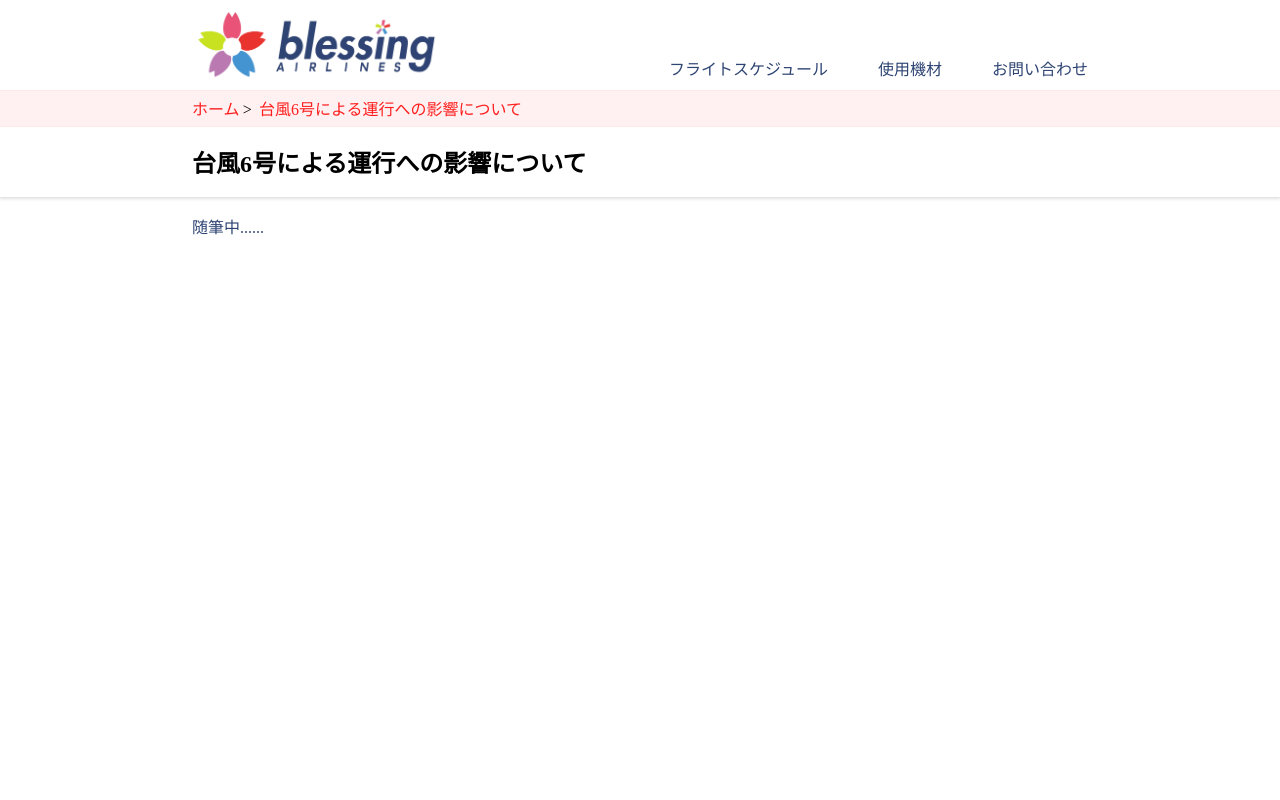
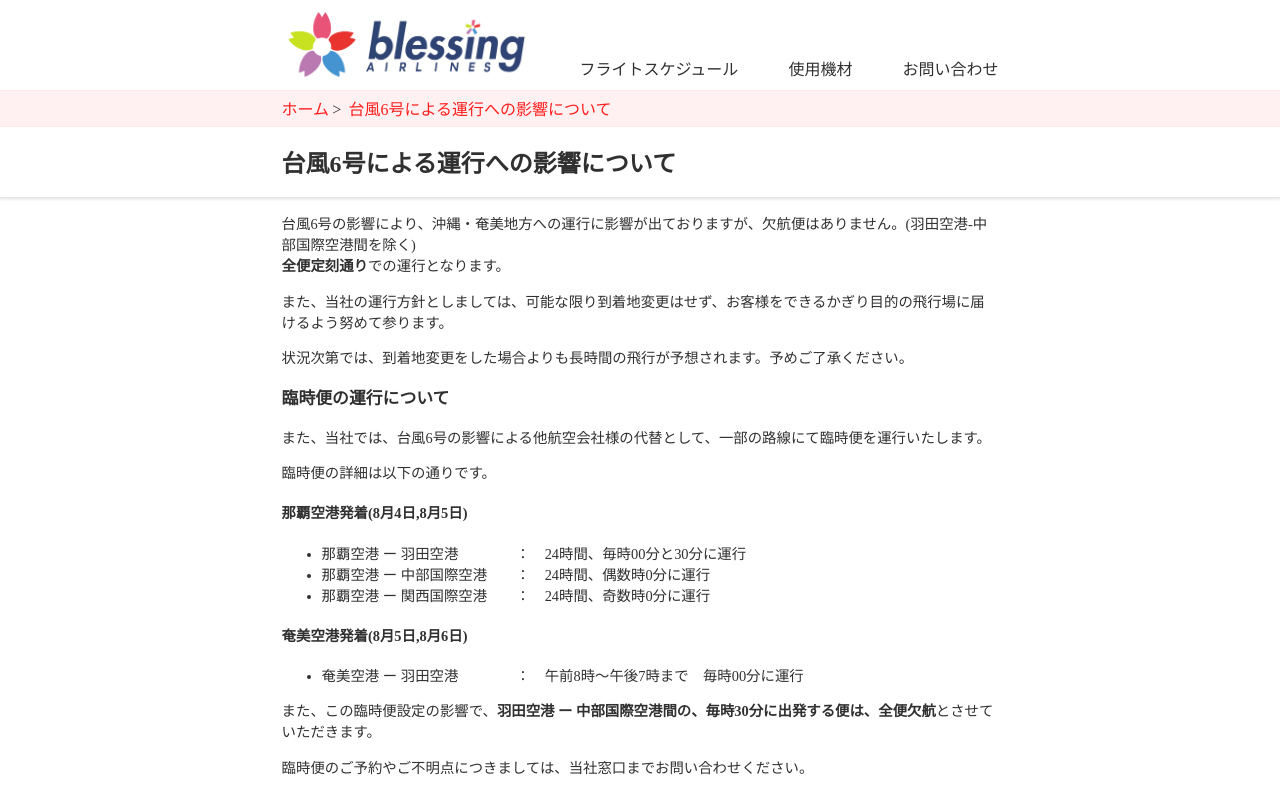
Before and after one commit to blessingairlines/blessingairlines.github.io, a plain HTML site: page posts/2023_typhoon_6.html in a window 1280 px wide. Drawn offline with Linux system fonts and the light colour scheme.

Commit message:
台風6号による運行への影響について

```diff
--- a/css/style.css
+++ b/css/style.css
@@ -1,3 +1,8 @@
+:root {
+	--side_padding: 22%;
+	--text-black: #303030;
+}
+
 header {
 	background-color: #ffffff;
 	height: 90px;
@@ -5,12 +10,13 @@ header {
 
 .header_1, .header_2 {
 	display: flex;
-	padding: 0 15%;
+	padding: 0 var(--side_padding);
 }
 
 .header_1 {
 	height: 55px;
 }
+
 
 .header_1 a img {
 	margin-top: 5px;
@@ -33,7 +39,7 @@ header {
 
 .header_2 p a {
 	text-decoration: none;
-	color: #2e4473;
+	color: var(--text-black);
 }
 
 .header_2 p a:hover {
@@ -46,6 +52,7 @@ img	{
 
 body {
 	margin: 0;
+	color: var(--text-black);
 }
 
 .top-img {
@@ -55,7 +62,7 @@ body {
 }
 
 .notification {
-	padding: 0 15%;
+	padding: 0 var(--side_padding);
 	height: 40px;
 	background-color: #fdd;
 	border-left: solid 8px red;
@@ -69,7 +76,7 @@ body {
 }
 
 p {
-	color: #2e4473;
+	color: var(--text-black);
 }
 
 .notification_message::before {
@@ -83,7 +90,7 @@ p {
 }
 
 .contents_area {
-	padding: 0 15%;
+	padding: 0 var(--side_padding);
 	/*width: 950px;*/
 	margin: auto;
 }
@@ -101,11 +108,15 @@ p {
 }
 
 .page_title h2 {
-	padding: 0 15%;
+	padding: 0 var(--side_padding);
 	/*max-width: 950px;*/
 	/*padding: 0;*/
 	margin: auto;
 	padding-block: 17px;
+}
+
+.page_content {
+	font-size: 0.9rem;
 }
 
 .bread_crambs_wrap {
@@ -116,7 +127,7 @@ p {
 }
 
 .bread_crambs {
-	padding: 0 15%;
+	padding: 0 var(--side_padding);
 	/*width: 950px;*/
 	margin: 0 auto;
 	padding-block: 5px;
--- a/posts/2023_typhoon_6.html
+++ b/posts/2023_typhoon_6.html
@@ -29,7 +29,24 @@
 			<h2>台風6号による運行への影響について</h2>
 		</div>
 		<div class="page_content">
-			<p>随筆中......</p>
+			<p>台風6号の影響により、沖縄・奄美地方への運行に影響が出ておりますが、欠航便はありません。(羽田空港-中部国際空港間を除く)<br><strong>全便定刻通り</strong>での運行となります。</p>
+			<p>また、当社の運行方針としましては、可能な限り到着地変更はせず、お客様をできるかぎり目的の飛行場に届けるよう努めて参ります。</p>
+			<p>状況次第では、到着地変更をした場合よりも長時間の飛行が予想されます。予めご了承ください。</p>
+			<h3>臨時便の運行について</h3>
+			<p>また、当社では、台風6号の影響による他航空会社様の代替として、一部の路線にて臨時便を運行いたします。</p>
+			<p>臨時便の詳細は以下の通りです。</p>
+			<h4>那覇空港発着(8月4日,8月5日)</h4>
+			<ul>
+				<li>那覇空港 ー 羽田空港　　　　：　24時間、毎時00分と30分に運行</li>
+				<li>那覇空港 ー 中部国際空港　　：　24時間、偶数時0分に運行</li>
+				<li>那覇空港 ー 関西国際空港　　：　24時間、奇数時0分に運行</li>
+			</ul>
+			<h4>奄美空港発着(8月5日,8月6日)</h4>
+			<ul>
+				<li>奄美空港 ー 羽田空港　　　　：　午前8時～午後7時まで　毎時00分に運行</li>
+			</ul>
+			<p>また、この臨時便設定の影響で、<strong>羽田空港 ー 中部国際空港間の、毎時30分に出発する便は、全便欠航</strong>とさせていただきます。</p>
+			<p>臨時便のご予約やご不明点につきましては、当社窓口までお問い合わせください。</p>
 		</div>
 	</div>
 </body>
```
